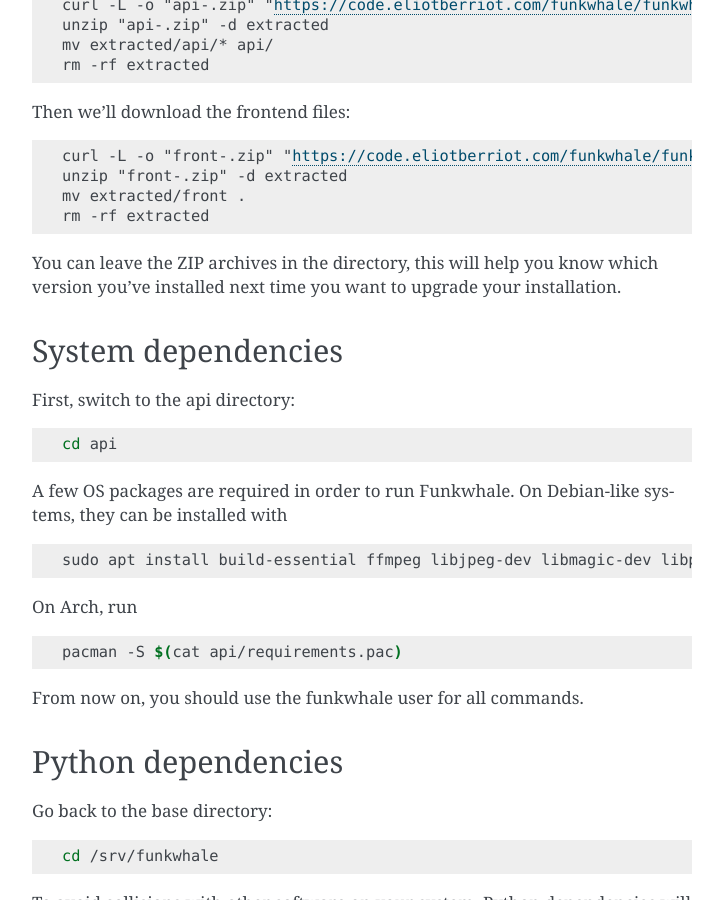
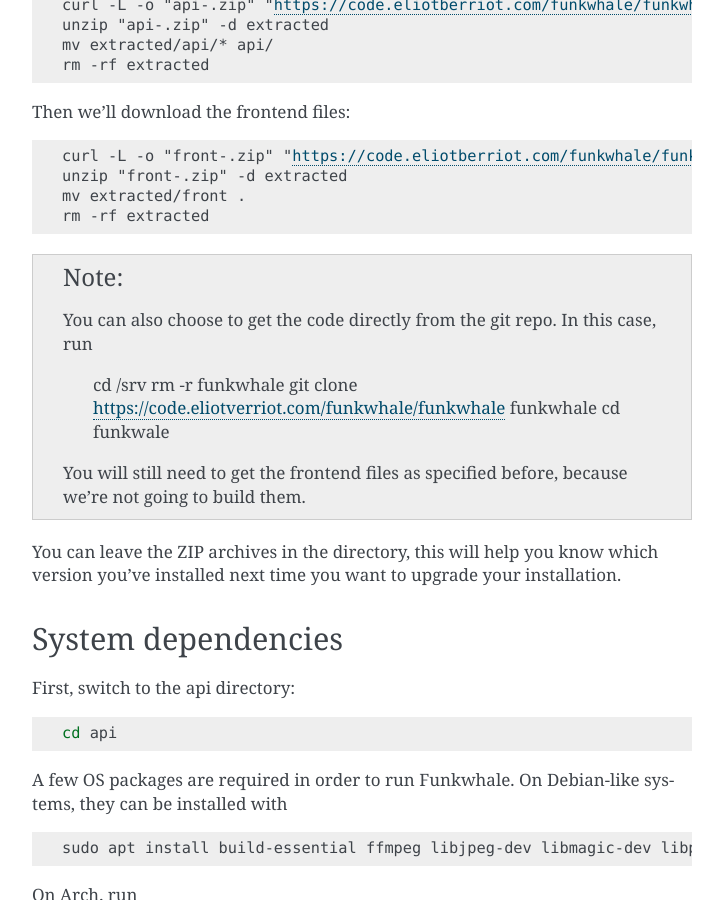
Before and after one commit to RYGhub/funkwhale, a Sphinx documentation site: the page built from docs/installation/debian.rst, in a window 1280 px wide and 900 px high, scrolled down 1891 px. Shown: the whole window, without its empty margins (388-1111 px from the left). Built offline with Sphinx 7.4.7, drawn with Linux system fonts in a browser that asks for light colours; pages that are not in the unit, such as notebooks, are missing from menus; some of the changed text lies outside the part shown.

Commit message:
adds instructions for installation via git clone

```diff
--- a/docs/installation/debian.rst
+++ b/docs/installation/debian.rst
@@ -106,6 +106,20 @@
     mv extracted/front .
     rm -rf extracted
 
+.. note::
+
+    You can also choose to get the code directly from the git repo. In this
+    case, run
+
+        cd /srv
+        rm -r funkwhale
+        git clone https://code.eliotverriot.com/funkwhale/funkwhale funkwhale
+        cd funkwale
+
+    You will still need to get the frontend files as specified before, because
+    we're not going to build them.
+
+
 You can leave the ZIP archives in the directory, this will help you know
 which version you've installed next time you want to upgrade your installation.
 
@@ -191,6 +205,13 @@
 
     curl -L -o config/.env "https://code.eliotberriot.com/funkwhale/funkwhale/raw/|version|/deploy/env.prod.sample"
 
+.. note::
+
+    if you used git to get the latest version of the code earlier, you can instead do
+
+        cp /srv/funkwhale/deploy/env.prod.sample /srv/funkwhale/config/.env
+
+
 You can then edit it: the file is heavily commented, and the most relevant
 configuration options are mentioned at the top of the file.
 
```
